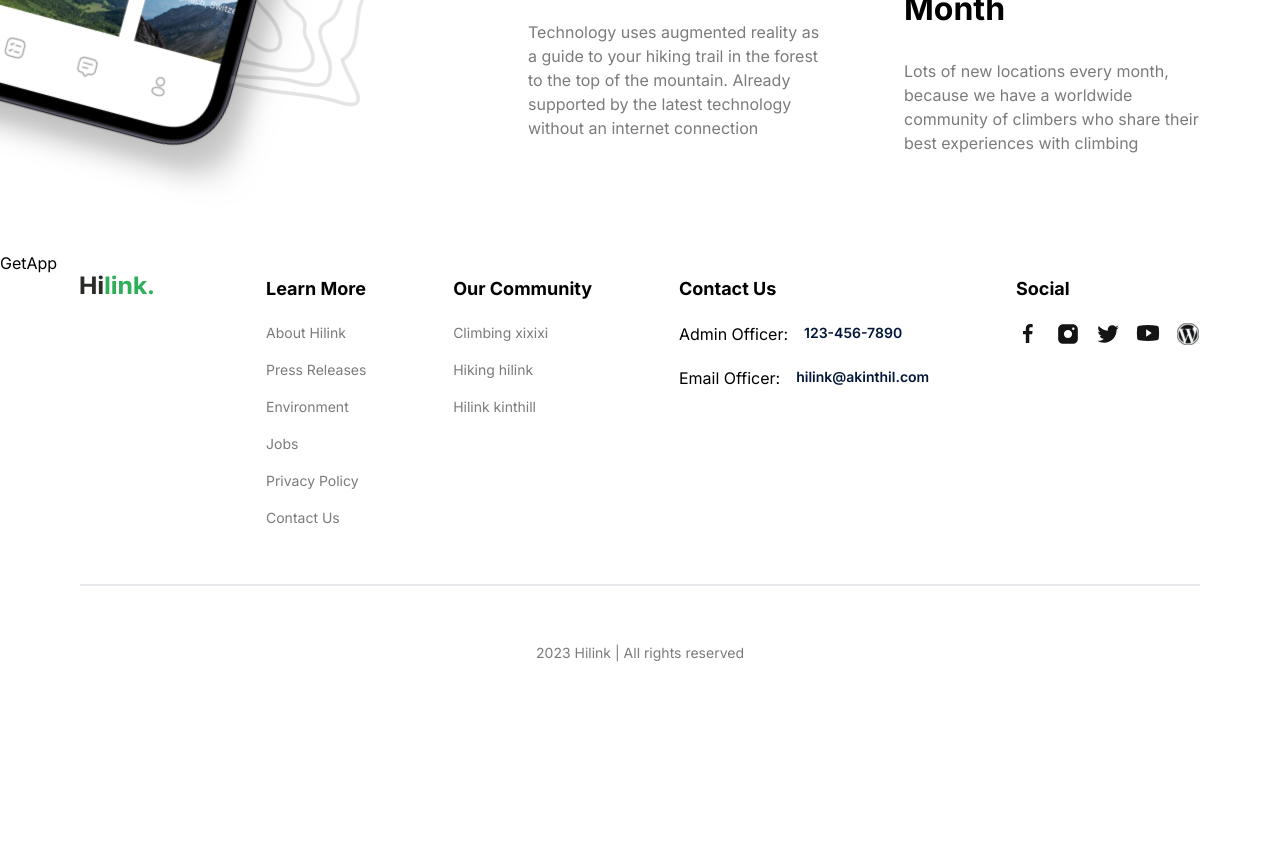
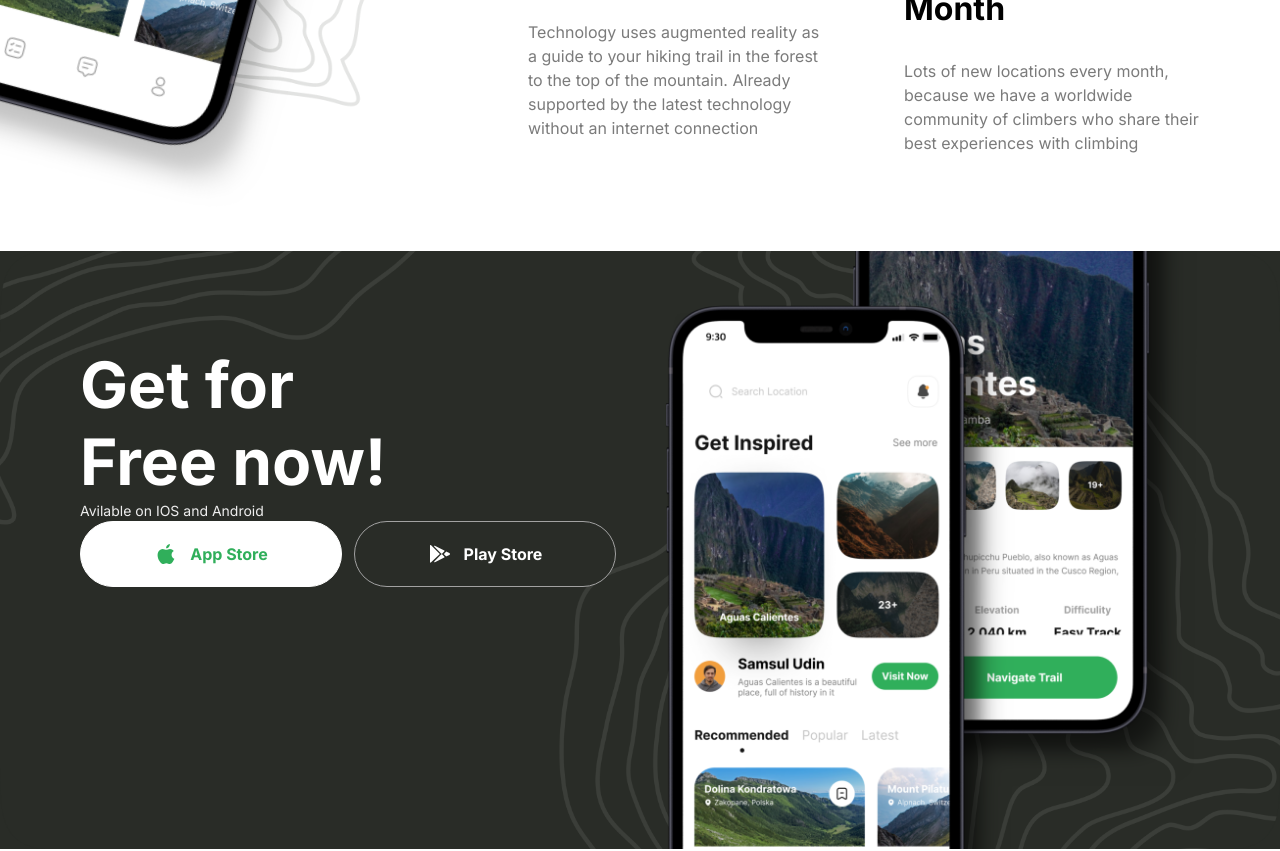
Before and after one commit to syimyk2/31github, a Next.js app: page / in a window 1280 px wide. Shown: the part 3520-4371 px from the top of the page. Before the commit the page ends 4279 px from the top, so only its background shows below. Built offline with nearby package versions, Linux system fonts and the light colour scheme.

Commit message:
feat: getapp

```diff
--- a/components/Button.tsx
+++ b/components/Button.tsx
@@ -5,12 +5,15 @@ type ButtonProps = {
 	type: 'button' | 'submit'
 	icon?: string
 	variant: string
+	full?: boolean
 }
 
-const Button = ({ title, type, icon, variant }: ButtonProps) => {
+const Button = ({ title, type, icon, variant, full }: ButtonProps) => {
 	return (
 		<button
-			className={`flexCenter gap-3 rounded-full border ${variant}`}
+			className={`flexCenter gap-3 rounded-full border ${variant} ${
+				full && 'w-full'
+			}`}
 			type={type}
 		>
 			{icon && <Image src={icon} alt={title} width={24} height={24} />}
--- a/components/GetApp.tsx
+++ b/components/GetApp.tsx
@@ -1,9 +1,47 @@
 import React from 'react'
+import Button from './Button'
+import Image from 'next/image'
 
 const GetApp = () => {
-  return (
-    <div>GetApp</div>
-  )
+	return (
+		<section className='flexCenter w-full flex-col pb-[100px]'>
+			<div className='get-app'>
+				<div className='z-20 flex-full flex-1 flex-col items-start justify-center gap-12'>
+					<h2 className=' bold-40 lg:bold-64 xl:max-w-[320px] '>
+						Get for Free now!
+					</h2>
+					<p className='regular-14 text-gray-10'>
+						Avilable on IOS and Android
+					</p>
+					<div className='flex flex-col w-full whitespace-nowrap gap-3 xl:flex-row'>
+						<Button
+							type='button'
+							title='App Store '
+							icon='/apple.svg'
+							variant='btn_white'
+							full
+						/>
+						<Button
+							type='button'
+							title='Play Store'
+							icon='/android.svg'
+							variant='btn_dark_green_outline'
+							full
+						/>
+					</div>
+				</div>
+
+				<div className=' flex flex-1 items-center justify-end'>
+					<Image
+						src='/phones.png'
+						alt='phones'
+						width={550}
+						height={870}
+					/>
+				</div>
+			</div>
+		</section>
+	)
 }
 
 export default GetApp
```
